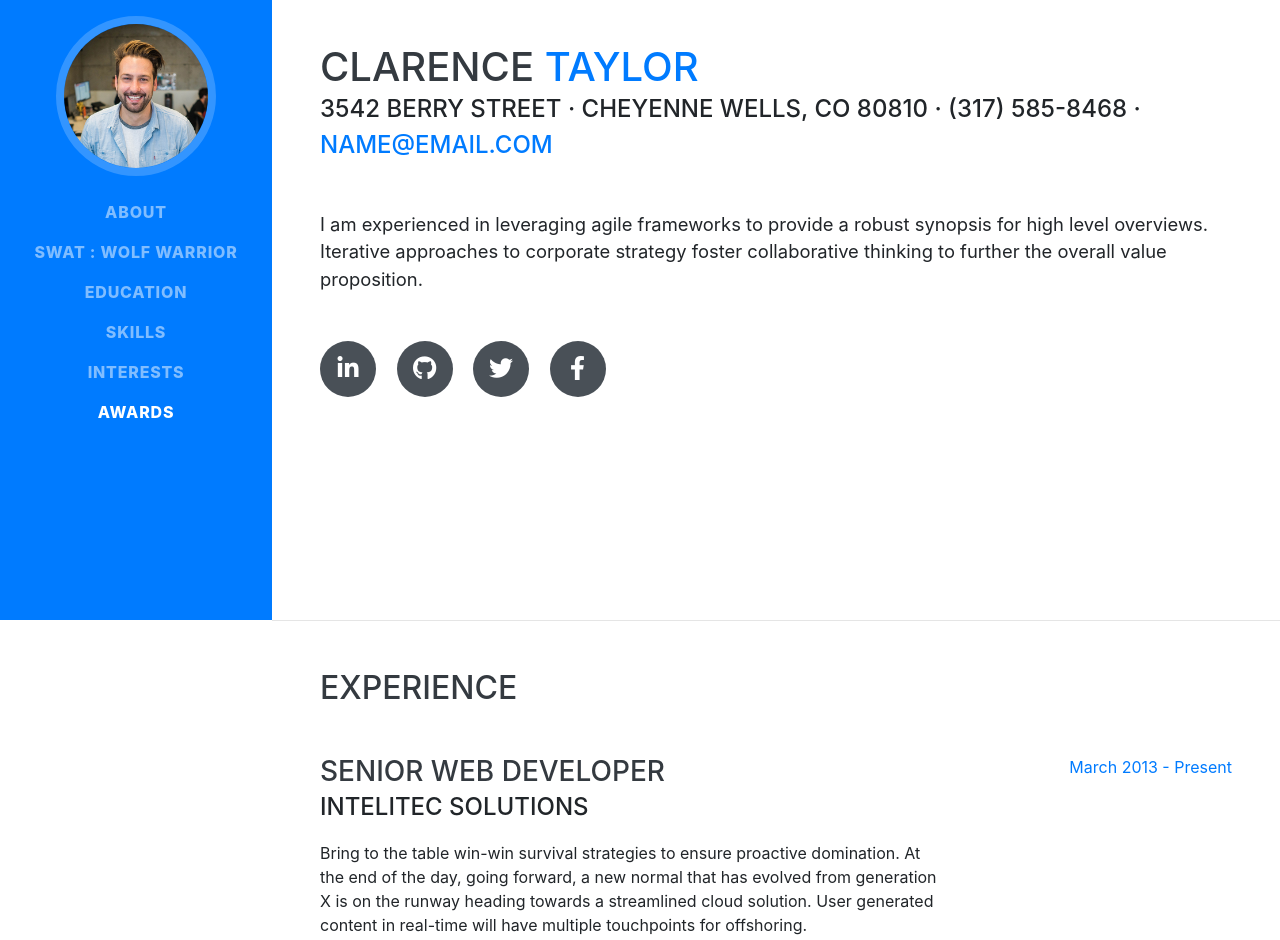
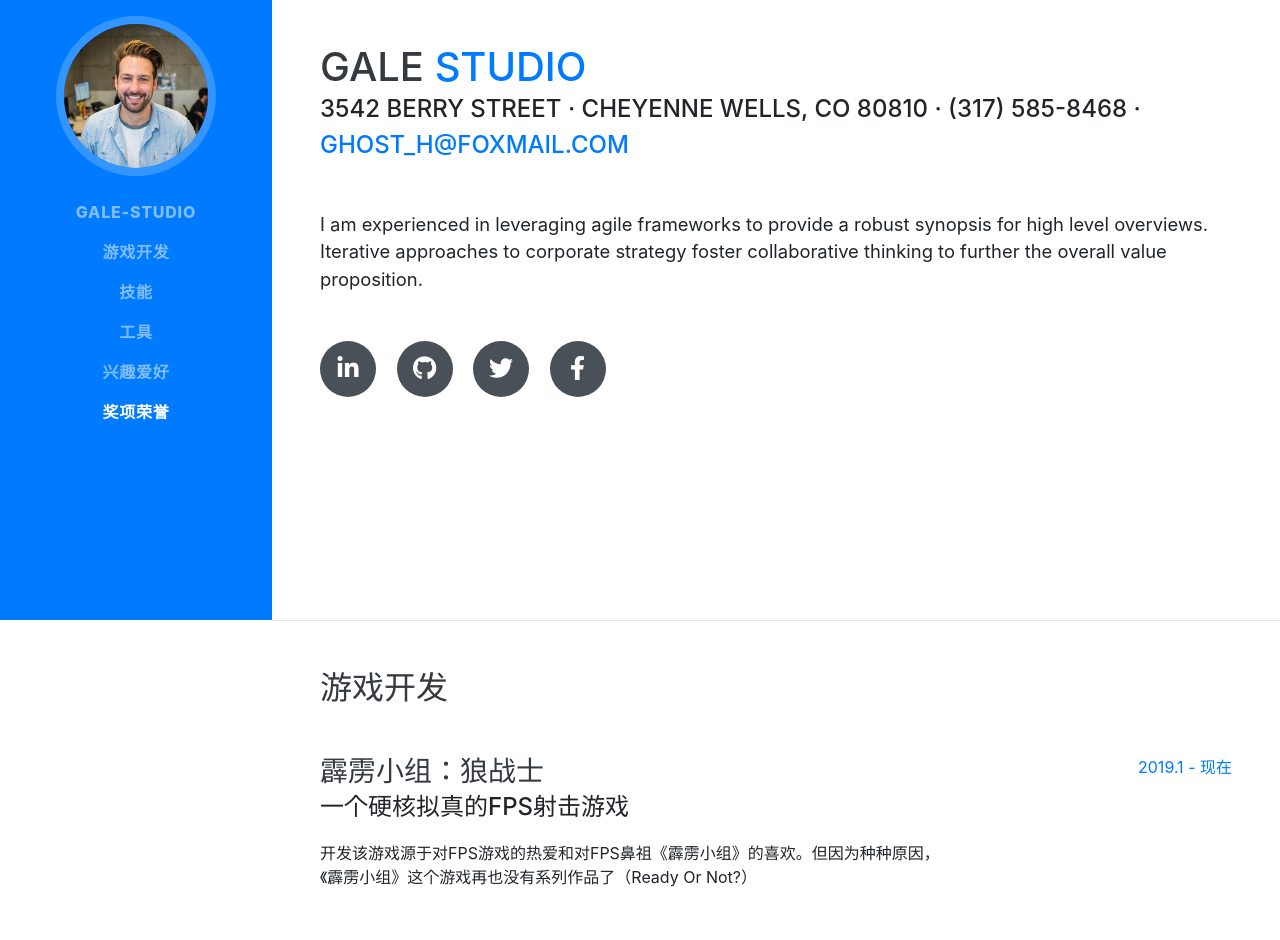
Before and after one commit to qtghost/qtghost.github.io, a website with bundled scripts: page index.html in a window 1280 px wide. Shown: the part 180-1120 px from the top of the page. Built offline with nearby package versions, Linux system fonts and the light colour scheme; a web font is replaced by a local one.

Commit message:
Update index.html

```diff
--- a/index.html
+++ b/index.html
@@ -38,22 +38,22 @@
     <div class="collapse navbar-collapse" id="navbarSupportedContent">
       <ul class="navbar-nav">
         <li class="nav-item">
-          <a class="nav-link js-scroll-trigger" href="#about">About</a>
+          <a class="nav-link js-scroll-trigger" href="#about">Gale-Studio</a>
         </li>
         <li class="nav-item">
-          <a class="nav-link js-scroll-trigger" href="#gamme">SWAT : Wolf Warrior</a>
+          <a class="nav-link js-scroll-trigger" href="#game">游戏开发</a>
         </li>
         <li class="nav-item">
-          <a class="nav-link js-scroll-trigger" href="#education">Education</a>
+          <a class="nav-link js-scroll-trigger" href="#skills">技能</a>
         </li>
         <li class="nav-item">
-          <a class="nav-link js-scroll-trigger" href="#skills">Skills</a>
+          <a class="nav-link js-scroll-trigger" href="#tools">工具</a>
         </li>
         <li class="nav-item">
-          <a class="nav-link js-scroll-trigger" href="#interests">Interests</a>
+          <a class="nav-link js-scroll-trigger" href="#interests">兴趣爱好</a>
         </li>
         <li class="nav-item">
-          <a class="nav-link js-scroll-trigger" href="#awards">Awards</a>
+          <a class="nav-link js-scroll-trigger" href="#awards">奖项荣誉</a>
         </li>
       </ul>
     </div>
@@ -63,11 +63,11 @@
 
     <section class="resume-section p-3 p-lg-5 d-flex align-items-center" id="about">
       <div class="w-100">
-        <h1 class="mb-0">Clarence
-          <span class="text-primary">Taylor</span>
+        <h1 class="mb-0">Gale
+          <span class="text-primary">Studio</span>
         </h1>
         <div class="subheading mb-5">3542 Berry Street · Cheyenne Wells, CO 80810 · (317) 585-8468 ·
-          <a href="mailto:name@email.com">name@email.com</a>
+          <a href="mailto:ghost_h@foxmail.com">ghost_h@foxmail.com</a>
         </div>
         <p class="lead mb-5">I am experienced in leveraging agile frameworks to provide a robust synopsis for high level overviews. Iterative approaches to corporate strategy foster collaborative thinking to further the overall value proposition.</p>
         <div class="social-icons">
@@ -89,18 +89,18 @@
 
     <hr class="m-0">
 
-    <section class="resume-section p-3 p-lg-5 d-flex justify-content-center" id="experience">
+    <section class="resume-section p-3 p-lg-5 d-flex justify-content-center" id="game">
       <div class="w-100">
-        <h2 class="mb-5">Experience</h2>
+        <h2 class="mb-5">游戏开发</h2>
 
         <div class="resume-item d-flex flex-column flex-md-row justify-content-between mb-5">
           <div class="resume-content">
-            <h3 class="mb-0">Senior Web Developer</h3>
-            <div class="subheading mb-3">Intelitec Solutions</div>
-            <p>Bring to the table win-win survival strategies to ensure proactive domination. At the end of the day, going forward, a new normal that has evolved from generation X is on the runway heading towards a streamlined cloud solution. User generated content in real-time will have multiple touchpoints for offshoring.</p>
+            <h3 class="mb-0">霹雳小组：狼战士</h3>
+            <div class="subheading mb-3">一个硬核拟真的FPS射击游戏</div>
+            <p>开发该游戏源于对FPS游戏的热爱和对FPS鼻祖《霹雳小组》的喜欢。但因为种种原因，《霹雳小组》这个游戏再也没有系列作品了（Ready Or Not?）</p>
           </div>
           <div class="resume-date text-md-right">
-            <span class="text-primary">March 2013 - Present</span>
+            <span class="text-primary">2019.1 - 现在</span>
           </div>
         </div>
 
@@ -139,38 +139,6 @@
 
       </div>
 
-    </section>
-
-    <hr class="m-0">
-
-    <section class="resume-section p-3 p-lg-5 d-flex align-items-center" id="education">
-      <div class="w-100">
-        <h2 class="mb-5">Education</h2>
-
-        <div class="resume-item d-flex flex-column flex-md-row justify-content-between mb-5">
-          <div class="resume-content">
-            <h3 class="mb-0">University of Colorado Boulder</h3>
-            <div class="subheading mb-3">Bachelor of Science</div>
-            <div>Computer Science - Web Development Track</div>
-            <p>GPA: 3.23</p>
-          </div>
-          <div class="resume-date text-md-right">
-            <span class="text-primary">August 2006 - May 2010</span>
-          </div>
-        </div>
-
-        <div class="resume-item d-flex flex-column flex-md-row justify-content-between">
-          <div class="resume-content">
-            <h3 class="mb-0">James Buchanan High School</h3>
-            <div class="subheading mb-3">Technology Magnet Program</div>
-            <p>GPA: 3.56</p>
-          </div>
-          <div class="resume-date text-md-right">
-            <span class="text-primary">August 2002 - May 2006</span>
-          </div>
-        </div>
-
-      </div>
     </section>
 
     <hr class="m-0">
@@ -239,6 +207,39 @@
 
     <hr class="m-0">
 
+	<section class="resume-section p-3 p-lg-5 d-flex align-items-center" id="tools">
+      <div class="w-100">
+        <h2 class="mb-5">Education</h2>
+
+        <div class="resume-item d-flex flex-column flex-md-row justify-content-between mb-5">
+          <div class="resume-content">
+            <h3 class="mb-0">University of Colorado Boulder</h3>
+            <div class="subheading mb-3">Bachelor of Science</div>
+            <div>Computer Science - Web Development Track</div>
+            <p>GPA: 3.23</p>
+          </div>
+          <div class="resume-date text-md-right">
+            <span class="text-primary">August 2006 - May 2010</span>
+          </div>
+        </div>
+
+        <div class="resume-item d-flex flex-column flex-md-row justify-content-between">
+          <div class="resume-content">
+            <h3 class="mb-0">James Buchanan High School</h3>
+            <div class="subheading mb-3">Technology Magnet Program</div>
+            <p>GPA: 3.56</p>
+          </div>
+          <div class="resume-date text-md-right">
+            <span class="text-primary">August 2002 - May 2006</span>
+          </div>
+        </div>
+
+      </div>
+    </section>
+
+
+    <hr class="m-0">
+
     <section class="resume-section p-3 p-lg-5 d-flex align-items-center" id="interests">
       <div class="w-100">
         <h2 class="mb-5">Interests</h2>
```
